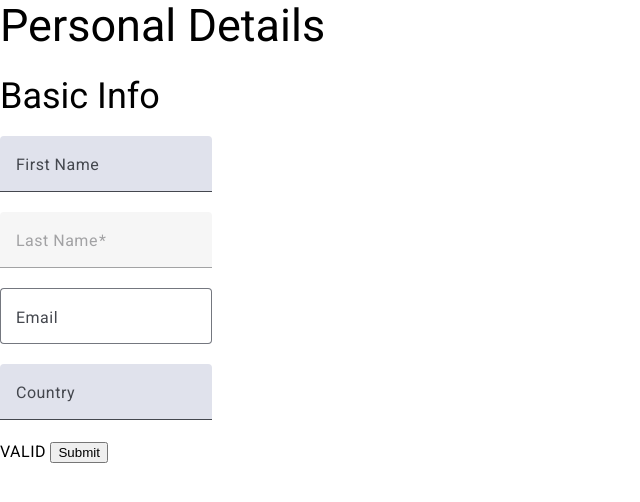
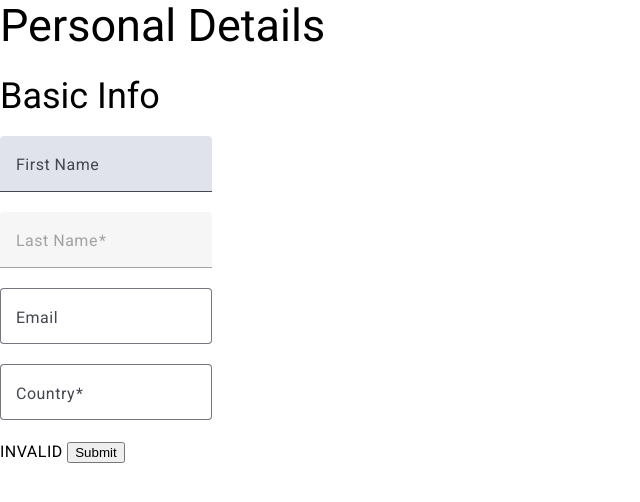
Before and after one commit to amanvishnani/AngularDynamicForms, an Angular app: page / in a window 1280 px wide. Shown: the top 502 px of the page, without its empty margins (0-640 px from the left). Built offline with nearby package versions, Linux system fonts and the light colour scheme.

Commit message:
Add country input

```diff
--- a/src/app/app.component.ts
+++ b/src/app/app.component.ts
@@ -26,7 +26,7 @@ export class AppComponent implements OnInit {
             { name: 'First Name', type: 'text', validations: { required: false } },
             { name: 'Last Name', type: 'text', validations: { required: true }, disabled: true },
             { name: 'Email', type: 'email', validations: {  } },
-            { name: 'Country', type: 'country' },
+            { name: 'Country', type: 'country', validations: { required: true } },
           ]
         }
       ]
--- /dev/null
+++ b/src/app/country-input/country-input.component.html
@@ -0,0 +1,17 @@
+<mat-form-field appearance="outline">
+  <mat-label>Country</mat-label>
+  <input type="text"
+         placeholder="Select a country"
+         aria-label="Country"
+         matInput
+         [formControl]="control"
+         [matAutocomplete]="auto">
+  <mat-autocomplete #auto="matAutocomplete">
+    <mat-option *ngFor="let country of filteredCountries | async" [value]="country">
+      {{country}}
+    </mat-option>
+  </mat-autocomplete>
+  <mat-error *ngIf="control.hasError('required')">
+    Country is required
+  </mat-error>
+</mat-form-field>
--- /dev/null
+++ b/src/app/country-input/country-input.component.ts
@@ -0,0 +1,67 @@
+import { Component, Input, OnInit } from '@angular/core';
+import { FormControl, ReactiveFormsModule } from '@angular/forms';
+import { MatFormFieldModule } from '@angular/material/form-field';
+import { MatInputModule } from '@angular/material/input';
+import { MatAutocompleteModule } from '@angular/material/autocomplete';
+import { CommonModule } from '@angular/common';
+import { Observable } from 'rxjs';
+import { map, startWith } from 'rxjs/operators';
+
+@Component({
+  selector: 'app-country-input',
+  standalone: true,
+  imports: [
+    CommonModule,
+    ReactiveFormsModule,
+    MatFormFieldModule,
+    MatInputModule,
+    MatAutocompleteModule,
+  ],
+  templateUrl: './country-input.component.html',
+  styleUrls: ['./country-input.component.css'] // Corrected from styleUrl
+})
+export class CountryInputComponent implements OnInit {
+
+  @Input({ required: true }) control!: FormControl; // Use definite assignment assertion
+
+  countries: string[] = [ // Static list of countries
+    'Afghanistan', 'Albania', 'Algeria', 'Andorra', 'Angola', 'Antigua and Barbuda', 'Argentina', 'Armenia', 'Australia', 'Austria',
+    'Azerbaijan', 'Bahamas', 'Bahrain', 'Bangladesh', 'Barbados', 'Belarus', 'Belgium', 'Belize', 'Benin', 'Bhutan', 'Bolivia',
+    'Bosnia and Herzegovina', 'Botswana', 'Brazil', 'Brunei', 'Bulgaria', 'Burkina Faso', 'Burundi', 'Cabo Verde', 'Cambodia',
+    'Cameroon', 'Canada', 'Central African Republic', 'Chad', 'Chile', 'China', 'Colombia', 'Comoros', 'Congo, Democratic Republic of the',
+    'Congo, Republic of the', 'Costa Rica', 'Cote d\'Ivoire', 'Croatia', 'Cuba', 'Cyprus', 'Czech Republic', 'Denmark', 'Djibouti',
+    'Dominica', 'Dominican Republic', 'Ecuador', 'Egypt', 'El Salvador', 'Equatorial Guinea', 'Eritrea', 'Estonia', 'Eswatini', 'Ethiopia',
+    'Fiji', 'Finland', 'France', 'Gabon', 'Gambia', 'Georgia', 'Germany', 'Ghana', 'Greece', 'Grenada', 'Guatemala', 'Guinea',
+    'Guinea-Bissau', 'Guyana', 'Haiti', 'Honduras', 'Hungary', 'Iceland', 'India', 'Indonesia', 'Iran', 'Iraq', 'Ireland', 'Israel',
+    'Italy', 'Jamaica', 'Japan', 'Jordan', 'Kazakhstan', 'Kenya', 'Kiribati', 'Korea, North', 'Korea, South', 'Kosovo', 'Kuwait',
+    'Kyrgyzstan', 'Laos', 'Latvia', 'Lebanon', 'Lesotho', 'Liberia', 'Libya', 'Liechtenstein', 'Lithuania', 'Luxembourg', 'Madagascar',
+    'Malawi', 'Malaysia', 'Maldives', 'Mali', 'Malta', 'Marshall Islands', 'Mauritania', 'Mauritius', 'Mexico', 'Micronesia', 'Moldova',
+    'Monaco', 'Mongolia', 'Montenegro', 'Morocco', 'Mozambique', 'Myanmar (Burma)', 'Namibia', 'Nauru', 'Nepal', 'Netherlands',
+    'New Zealand', 'Nicaragua', 'Niger', 'Nigeria', 'North Macedonia', 'Norway', 'Oman', 'Pakistan', 'Palau', 'Palestine State',
+    'Panama', 'Papua New Guinea', 'Paraguay', 'Peru', 'Philippines', 'Poland', 'Portugal', 'Qatar', 'Romania', 'Russia', 'Rwanda',
+    'Saint Kitts and Nevis', 'Saint Lucia', 'Saint Vincent and the Grenadines', 'Samoa', 'San Marino', 'Sao Tome and Principe',
+    'Saudi Arabia', 'Senegal', 'Serbia', 'Seychelles', 'Sierra Leone', 'Singapore', 'Slovakia', 'Slovenia', 'Solomon Islands', 'Somalia',
+    'South Africa', 'South Sudan', 'Spain', 'Sri Lanka', 'Sudan', 'Suriname', 'Sweden', 'Switzerland', 'Syria', 'Taiwan', 'Tajikistan',
+    'Tanzania', 'Thailand', 'Timor-Leste', 'Togo', 'Tonga', 'Trinidad and Tobago', 'Tunisia', 'Turkey', 'Turkmenistan', 'Tuvalu',
+    'Uganda', 'Ukraine', 'United Arab Emirates', 'United Kingdom', 'United States', 'Uruguay', 'Uzbekistan', 'Vanuatu', 'Vatican City',
+    'Venezuela', 'Vietnam', 'Yemen', 'Zambia', 'Zimbabwe'
+  ];
+  filteredCountries!: Observable<string[]>;
+
+  constructor() { }
+
+  ngOnInit() {
+    if (!this.control) {
+      this.control = new FormControl(''); // Initialize if not provided, though Input is required
+    }
+    this.filteredCountries = this.control.valueChanges.pipe(
+      startWith(''),
+      map(value => this._filter(value || ''))
+    );
+  }
+
+  private _filter(value: string): string[] {
+    const filterValue = value.toLowerCase();
+    return this.countries.filter(country => country.toLowerCase().includes(filterValue));
+  }
+}
--- a/src/app/dynamic-form/dynamic-form.component.html
+++ b/src/app/dynamic-form/dynamic-form.component.html
@@ -6,6 +6,7 @@
       <div *ngFor="let field of subSection.fields">
         <ng-container [ngSwitch]="field.type">
           <app-email-input *ngSwitchCase="'email'" [control]="$any(form).controls[field.name]"></app-email-input>
+          <app-country-input *ngSwitchCase="'country'" [control]="$any(form).controls[field.name]"></app-country-input> <!-- Add country input case -->
           <!-- <app-input-country *ngSwitchCase="'country'" [formControl]="$any(form).controls[field.name]" [disabled]="field.disabled"></app-input-country> -->
           <mat-form-field *ngSwitchDefault>
             <mat-label>{{ field.name }}</mat-label>
--- a/src/app/dynamic-form/dynamic-form.component.ts
+++ b/src/app/dynamic-form/dynamic-form.component.ts
@@ -5,6 +5,7 @@ import { MatFormFieldModule } from '@angular/material/form-field';
 import { MatInputModule } from '@angular/material/input';
 import { FormFieldConfig, FormSectionConfig } from './DynamicFormConfig';
 import { EmailInputComponent } from '../email-input/email-input.component';
+import { CountryInputComponent } from '../country-input/country-input.component'; // Import CountryInputComponent
 
 @Component({
   selector: 'app-dynamic-form',
@@ -13,6 +14,7 @@ import { EmailInputComponent } from '../email-input/email-input.component';
     ReactiveFormsModule,
     CommonModule,
     EmailInputComponent,
+    CountryInputComponent, // Add CountryInputComponent here
     MatFormFieldModule,
     MatInputModule,
   ],
```
Also changed, not shown: src/app/country-input/country-input.component.css (added), 1 other file (tests, documents, lock files or other folders).
